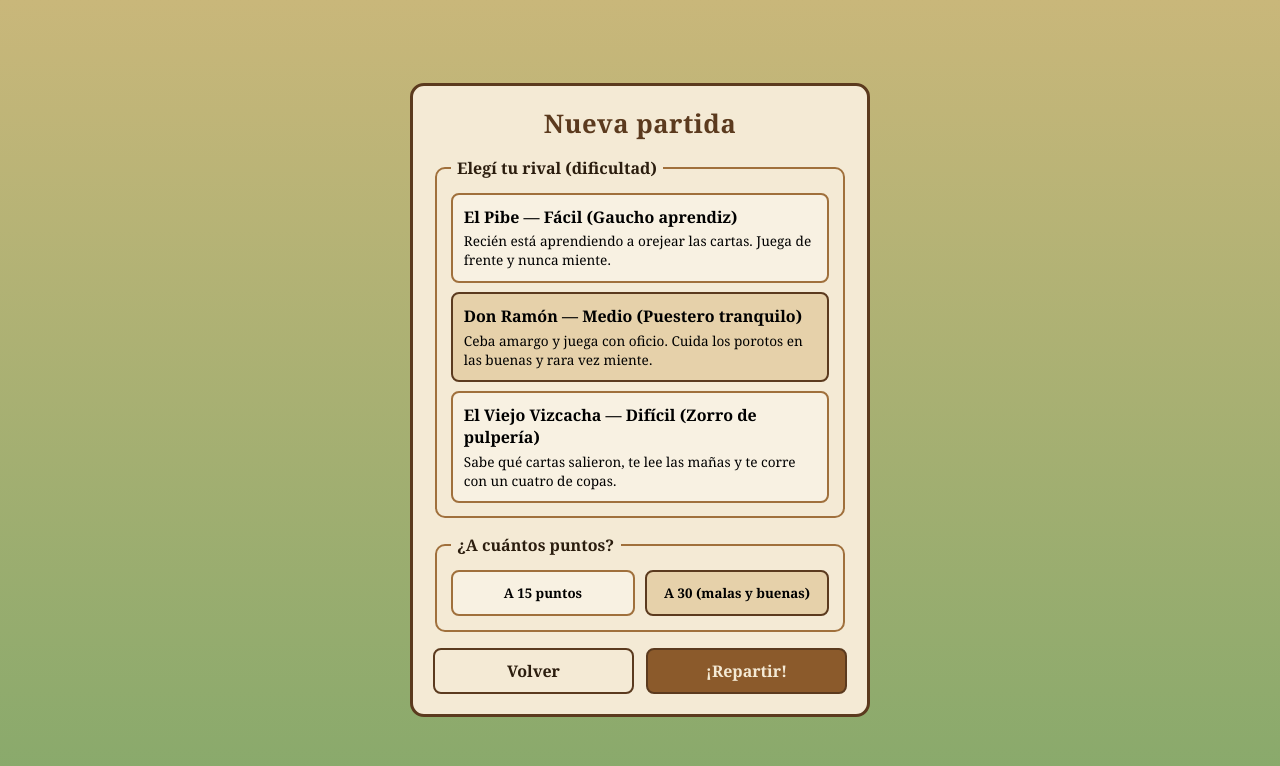
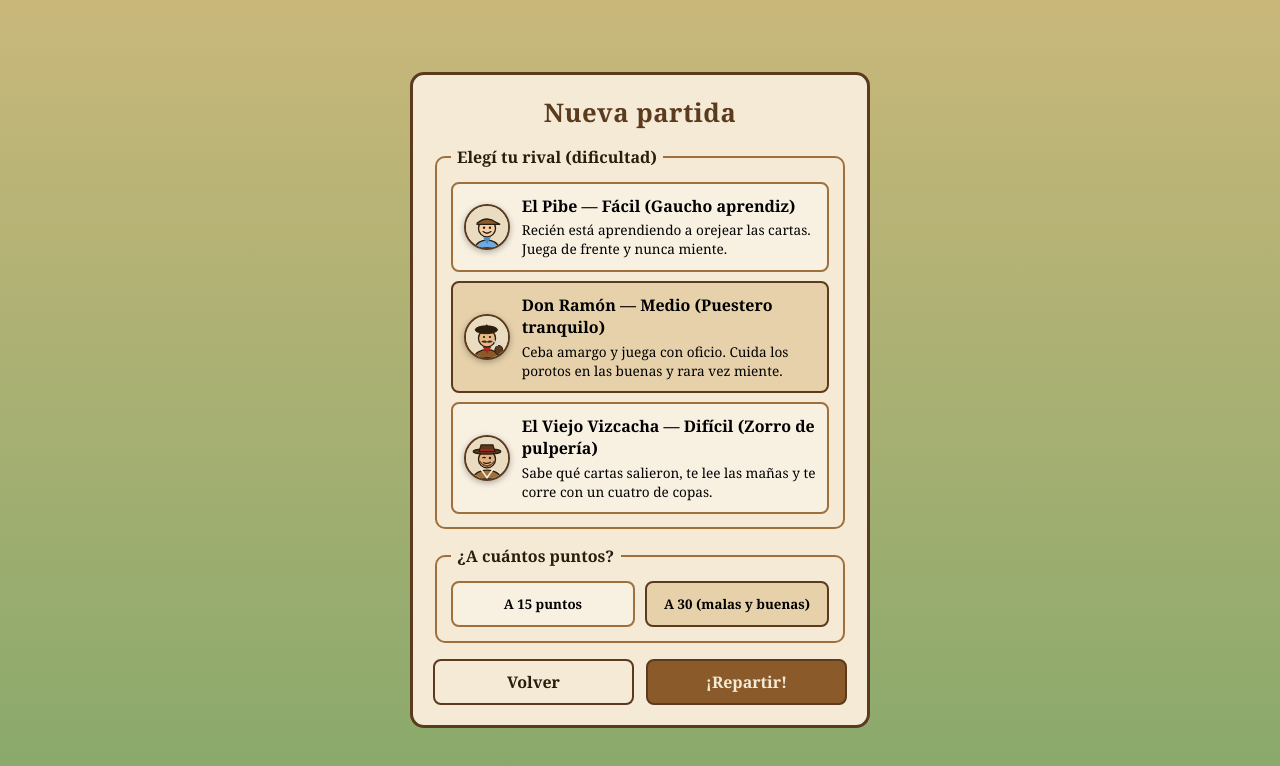
Before and after one commit to 1W3-421343-Torres-Marcos/Truco, a React (Vite) app: page / in a window 1280 px wide. Both pictures are taken after a click on the button "Nueva partida". Shown: the top 766 px of the page. Built offline with nearby package versions, Linux system fonts and the light colour scheme.

Commit message:
feat(ui): personajes

```diff
--- /dev/null
+++ b/src/ui/components/GauchoAvatar.module.css
@@ -0,0 +1,11 @@
+.avatar {
+  display: inline-flex;
+  align-items: center;
+  justify-content: center;
+  border-radius: 50%;
+  background-color: var(--crema);
+  border: 2.5px solid var(--madera-oscura);
+  box-shadow: 0 2px 6px rgba(0, 0, 0, 0.3);
+  overflow: hidden;
+  flex-shrink: 0;
+}
--- /dev/null
+++ b/src/ui/components/GauchoAvatar.tsx
@@ -0,0 +1,121 @@
+import { BOT_CHARACTERS, type Difficulty } from '../../store/index.ts';
+import styles from './GauchoAvatar.module.css';
+
+export interface GauchoAvatarProps {
+  readonly difficulty: Difficulty;
+  readonly size?: number;
+}
+
+export function GauchoAvatar({ difficulty, size = 48 }: GauchoAvatarProps) {
+  const character = BOT_CHARACTERS[difficulty];
+
+  return (
+    <span
+      className={styles.avatar}
+      style={{ width: `${size}px`, height: `${size}px` }}
+      role="img"
+      aria-label={`Avatar de ${character.name}`}
+    >
+      <svg width={size} height={size} viewBox="0 0 64 64" aria-hidden="true">
+        <rect width="64" height="64" fill="#e9dcc0" />
+
+        {difficulty === 'facil' && (
+          <>
+            {/* El Pibe: pañuelo celeste, rostro joven con sonrisa y gorra campera */}
+            <path d="M14 64 C16 48 48 48 50 64 Z" fill="#6cace4" stroke="#2b1d0e" strokeWidth="2" />
+            <polygon points="26,48 32,58 38,48" fill="#4a8bc2" />
+            <circle cx="32" cy="34" r="13" fill="#f3cfa6" stroke="#2b1d0e" strokeWidth="2" />
+            <circle cx="27.5" cy="33" r="1.8" fill="#2b1d0e" />
+            <circle cx="36.5" cy="33" r="1.8" fill="#2b1d0e" />
+            <path
+              d="M26 39 Q32 44 38 39"
+              fill="none"
+              stroke="#2b1d0e"
+              strokeWidth="2"
+              strokeLinecap="round"
+            />
+            {/* Gorra con visera */}
+            <path
+              d="M17 26 Q32 14 46 25 L52 28 L17 28 Z"
+              fill="#8b5a2b"
+              stroke="#2b1d0e"
+              strokeWidth="2"
+            />
+          </>
+        )}
+
+        {difficulty === 'medio' && (
+          <>
+            {/* Don Ramón: gaucho con boina vasca, bigote tupido y mate */}
+            <path d="M12 64 C15 47 49 47 52 64 Z" fill="#8b5a2b" stroke="#2b1d0e" strokeWidth="2" />
+            <polygon points="25,47 32,57 39,47" fill="#b22222" />
+            <circle cx="32" cy="34" r="13" fill="#eab885" stroke="#2b1d0e" strokeWidth="2" />
+            <circle cx="27.5" cy="32" r="1.7" fill="#2b1d0e" />
+            <circle cx="36.5" cy="32" r="1.7" fill="#2b1d0e" />
+            {/* Bigote */}
+            <path d="M23 39 Q28 36 32 39 Q36 36 41 39 Q36 42 32 40 Q28 42 23 39 Z" fill="#3e2723" />
+            {/* Boina vasca */}
+            <ellipse
+              cx="31"
+              cy="21"
+              rx="17"
+              ry="6"
+              fill="#2b1d0e"
+              stroke="#2b1d0e"
+              strokeWidth="1.5"
+            />
+            <line x1="31" y1="13" x2="33" y2="16" stroke="#2b1d0e" strokeWidth="2" />
+            {/* Mate y bombilla en esquina */}
+            <ellipse
+              cx="50"
+              cy="52"
+              rx="6"
+              ry="7"
+              fill="#5b3a1e"
+              stroke="#2b1d0e"
+              strokeWidth="1.6"
+            />
+            <line x1="48" y1="46" x2="43" y2="37" stroke="#cfd8dc" strokeWidth="2.2" />
+          </>
+        )}
+
+        {difficulty === 'dificil' && (
+          <>
+            {/* El Viejo Vizcacha: poncho con guarda, barba canosa, guiño pícaro y chambergo */}
+            <path d="M10 64 C14 46 50 46 54 64 Z" fill="#a0703c" stroke="#2b1d0e" strokeWidth="2" />
+            <path d="M22 48 L32 62 L42 48" fill="none" stroke="#f4ead5" strokeWidth="2.5" />
+            <circle cx="32" cy="34" r="13" fill="#e2b07e" stroke="#2b1d0e" strokeWidth="2" />
+            {/* Barba canosa */}
+            <path
+              d="M20 36 Q32 52 44 36 Q39 45 32 45 Q25 45 20 36 Z"
+              fill="#dcdcdc"
+              stroke="#5b3a1e"
+              strokeWidth="1.4"
+            />
+            {/* Guiño pícaro en ojo izquierdo, ojo derecho abierto */}
+            <path d="M25 32 Q27.5 30 30 32" fill="none" stroke="#2b1d0e" strokeWidth="2" />
+            <circle cx="36.5" cy="32" r="1.8" fill="#2b1d0e" />
+            <path d="M26 39 Q32 42 38 38" fill="none" stroke="#2b1d0e" strokeWidth="1.8" />
+            {/* Sombrero chambergo criollo */}
+            <ellipse
+              cx="32"
+              cy="22"
+              rx="21"
+              ry="4"
+              fill="#5b3a1e"
+              stroke="#2b1d0e"
+              strokeWidth="1.8"
+            />
+            <path
+              d="M20 22 L23 12 H41 L44 22 Z"
+              fill="#5b3a1e"
+              stroke="#2b1d0e"
+              strokeWidth="1.8"
+            />
+            <rect x="21.5" y="19" width="21" height="2.5" fill="#b22222" />
+          </>
+        )}
+      </svg>
+    </span>
+  );
+}
--- a/src/ui/screens/NewGameScreen.module.css
+++ b/src/ui/screens/NewGameScreen.module.css
@@ -70,6 +70,18 @@
   background: #e6d1aa;
 }
 
+.characterRow {
+  display: flex;
+  align-items: center;
+  gap: 0.75rem;
+}
+
+.characterText {
+  display: flex;
+  flex-direction: column;
+  gap: 0.2rem;
+}
+
 .characterHeader {
   font-weight: 700;
   font-size: 1rem;
--- a/src/ui/screens/NewGameScreen.tsx
+++ b/src/ui/screens/NewGameScreen.tsx
@@ -7,6 +7,7 @@ import {
   type Difficulty,
   type TargetScore,
 } from '../../store/index.ts';
+import { GauchoAvatar } from '../components/GauchoAvatar.tsx';
 import styles from './NewGameScreen.module.css';
 
 const DIFFICULTY_LABELS: Readonly<Record<Difficulty, string>> = {
@@ -51,10 +52,15 @@ export function NewGameScreen() {
                 className={`${styles.characterOption} ${selected ? styles.characterOptionSelected : ''}`}
                 onClick={() => setDifficulty(diff)}
               >
-                <span className={styles.characterHeader}>
-                  {character.name} — {DIFFICULTY_LABELS[diff]} ({character.title})
-                </span>
-                <span className={styles.characterDesc}>{character.description}</span>
+                <div className={styles.characterRow}>
+                  <GauchoAvatar difficulty={diff} size={46} />
+                  <div className={styles.characterText}>
+                    <span className={styles.characterHeader}>
+                      {character.name} — {DIFFICULTY_LABELS[diff]} ({character.title})
+                    </span>
+                    <span className={styles.characterDesc}>{character.description}</span>
+                  </div>
+                </div>
               </button>
             );
           })}
--- a/src/ui/screens/TableScreen.module.css
+++ b/src/ui/screens/TableScreen.module.css
@@ -20,6 +20,12 @@
   background-color: var(--madera-oscura);
   padding: 0.5rem 0.75rem;
   border-radius: 10px;
+}
+
+.rivalIdentity {
+  display: flex;
+  align-items: center;
+  gap: 0.6rem;
 }
 
 .rivalHeader {
--- a/src/ui/screens/TableScreen.tsx
+++ b/src/ui/screens/TableScreen.tsx
@@ -10,6 +10,7 @@ import {
 } from '../../store/index.ts';
 import { SpanishCard } from '../cards/SpanishCard.tsx';
 import { ActionBar } from '../components/ActionBar.tsx';
+import { GauchoAvatar } from '../components/GauchoAvatar.tsx';
 import { HandSummaryModal } from '../components/HandSummaryModal.tsx';
 import { TrickBoard } from '../components/TrickBoard.tsx';
 import styles from './TableScreen.module.css';
@@ -60,6 +61,8 @@ export function TableScreen() {
   return (
     <main className={styles.tablePage} aria-label="Mesa de Truco">
       <header className={styles.topBar}>
+        <div className={styles.rivalIdentity}>
+          <GauchoAvatar difficulty={savedGame.difficulty} size={46} />
           <div className={styles.rivalHeader}>
             <span className={styles.rivalName}>
               {character.name} ({character.title})
@@ -69,6 +72,7 @@ export function TableScreen() {
                 “{botSpeech}”
               </div>
             )}
+          </div>
         </div>
 
         <div className={styles.scoreboard} aria-label="Marcador">
```
Also changed, not shown: 1 other file (tests, documents, lock files or other folders). Lines whose indentation alone changed are shown as unchanged.
